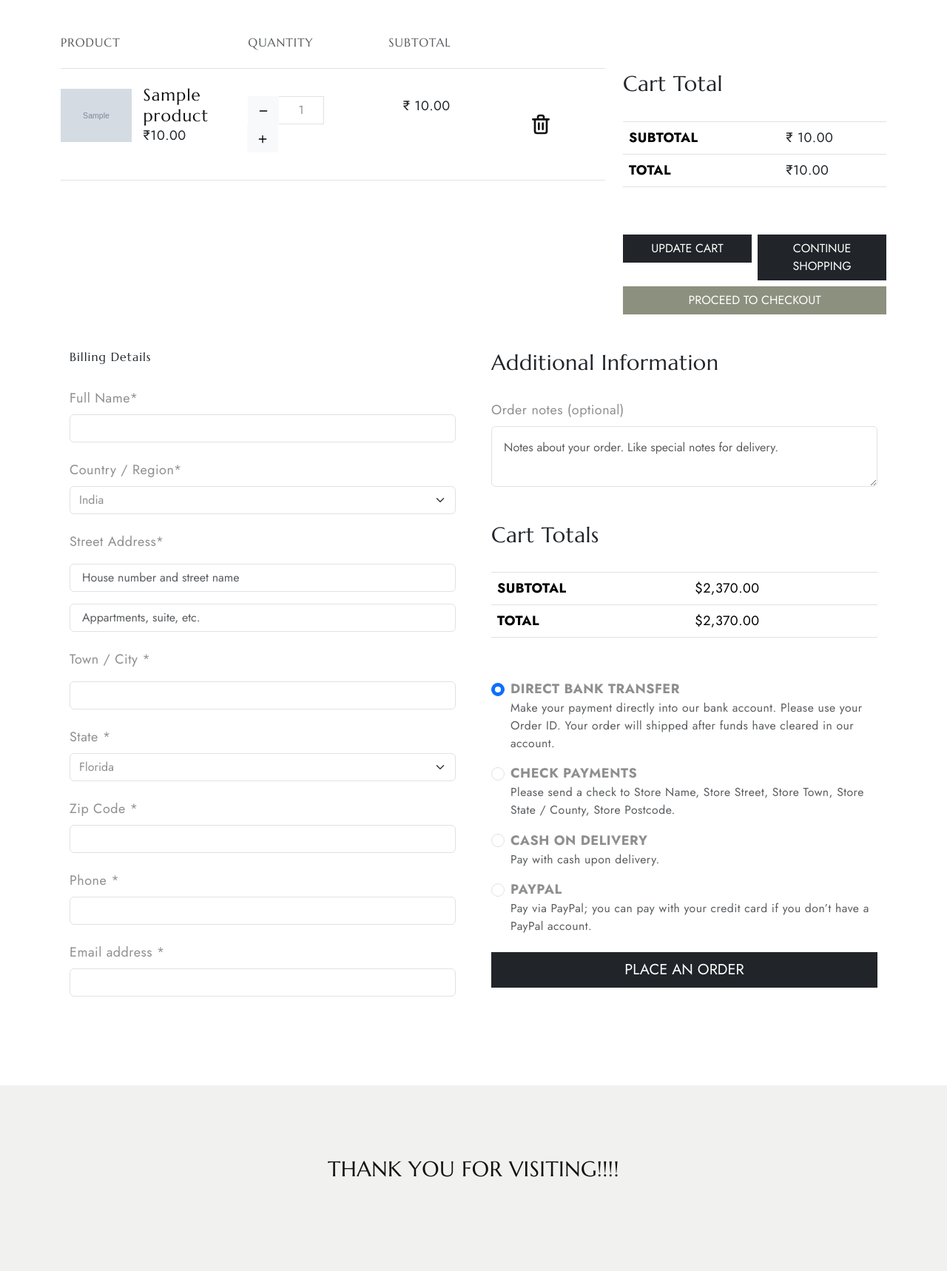
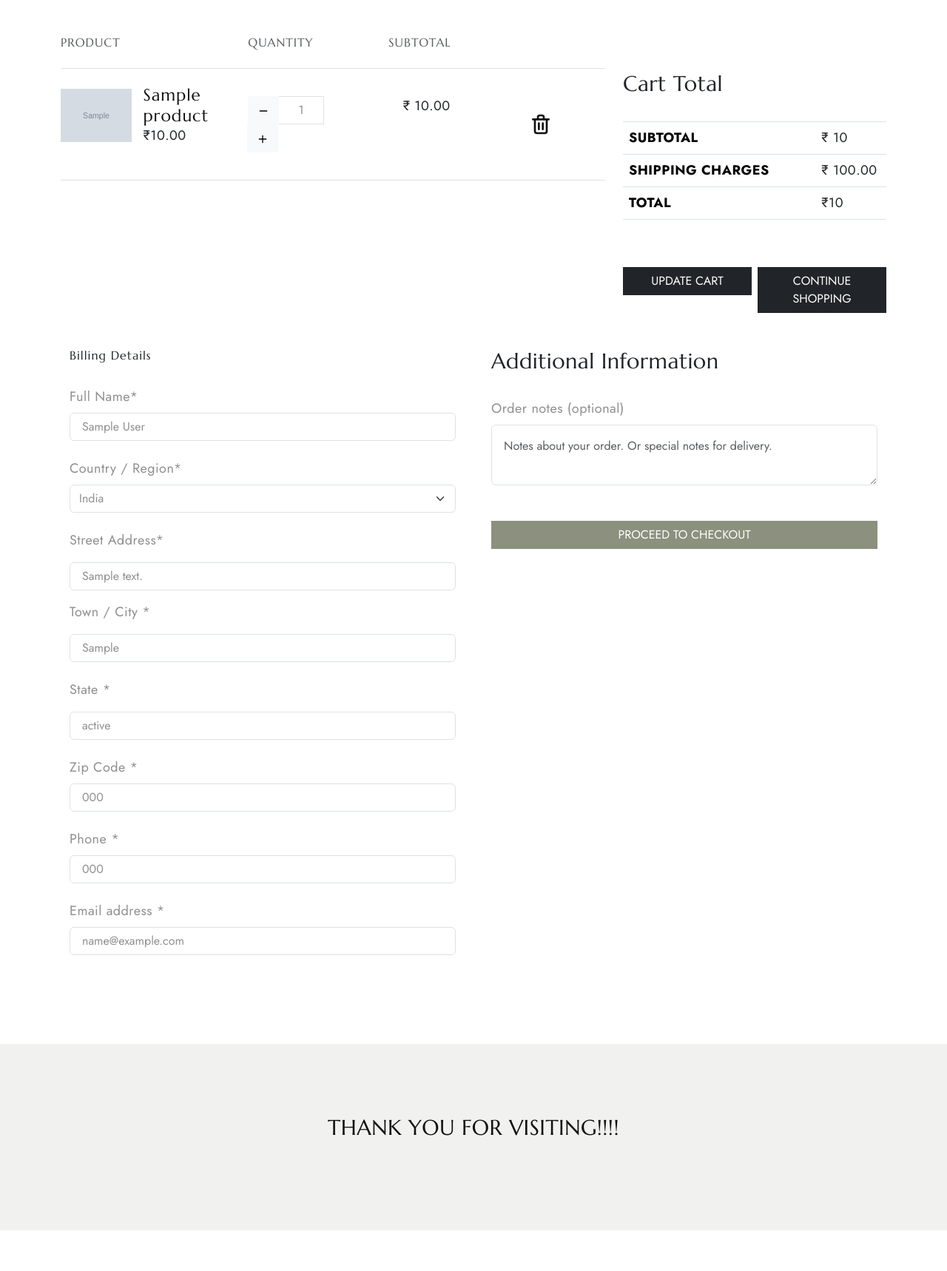
Before and after one commit to mblove-lace/Naavyaa2.0, a Django app: page /cart/ in a window 1280 px wide. Shown: the part 98-1816 px from the top of the page at 74% size. Run offline with Django 5.2, Linux system fonts and the light colour scheme; a user stored in the database is signed in; tables that the repository leaves empty hold one stand-in row (values such as "Sample post"); grey boxes marked "Sample" are stand-in pictures; parts of the project's set-up code (start-up, migrations or seed data) failed here and were passed over; some libraries are stand-ins or nearby versions.

Commit message:
11 Dec -Cart update and delete

```diff
--- a/Naavyaa/settings.py
+++ b/Naavyaa/settings.py
@@ -45,6 +45,7 @@ INSTALLED_APPS = [
     'django.contrib.sessions',
     'django.contrib.messages',
     'django.contrib.staticfiles',
+    'django.contrib.humanize',
     'django_ckeditor_5',
     'import_export',
 
--- a/store/views.py
+++ b/store/views.py
@@ -237,19 +237,18 @@ def add_to_cart(request):
 # >>>>>>>>>>>>>> Making cart view >>>>>>>>>>>>>>>>>>:
 #Checks whether session already contains a cart created earlier.
 #  WHY ? Guests don't have  a user account.
+# For guest users (not logged in), the cart is identified by session-based cart_id.
 
 def cart(request):
+    # if 'cart_id' is in the session, retrieve it; otherwise, set cart_id to None.
     if 'cart_id' in request.session:
         cart_id = request.session['cart_id']
     else:
         cart_id = None
+    # Fetching all cart items - QUERYSET (collection : list-like model objects) that match either the cart_id from the session or the logged-in user (if authenticated).
     items = store_models.Cart.objects.filter(Q(cart_id=cart_id) | Q(user=request.user)if request.user.is_authenticated else Q(cart_id=cart_id))
     cart_sub_total = store_models.Cart.objects.filter(Q(cart_id=cart_id) | Q(user=request.user)if request.user.is_authenticated else Q(cart_id=cart_id)).aggregate(sub_total= Sum("sub_total"))['sub_total']
-
-    try:
-        addresses = customer_models.Address.objects.filter(user=request.user)
-    except:
-        addresses = None
+    address = customer_models.Address.objects.filter(user=request.user).first()
     if not items:
         messages.info(request, "Your cart is empty")
         return redirect ("store:index")
@@ -257,7 +256,7 @@ def cart(request):
     context = {
         "items": items,
         "cart_sub_total": cart_sub_total,
-        "addresses": addresses,
+        "address": address,
     }
     return render (request, "store/cart.html", context)
 
@@ -290,22 +289,22 @@ def delete_cart_item(request):
 
 
 
-# def clear_cart_items(request):
-#     try:
-#         cart_id = request.session['cart_id']
-#         store_models.Cart.objects.filter(cart_id= cart_id).delete()
-#     except:
-#         pass
+def clear_cart_items(request):
+    try:
+        cart_id = request.session['cart_id']
+        store_models.Cart.objects.filter(cart_id= cart_id).delete()
+    except:
+        pass
 
-#     return
+    return
 
-# def checkout(request,order_id):
-#     order =store_models.Order.objects.get(order_id=order_id)
+def checkout(request,order_id):
+    order =store_models.Order.objects.get(order_id=order_id)
 
-#     context = {
-#         "order": order
-#     }
-#     return render (request, "store/checkout.html", context)
+    context = {
+        "order": order
+    }
+    return render (request, "store/checkout.html", context)
 
 
 # def coupon_apply(request, order_id):
@@ -374,7 +373,7 @@ def delete_cart_item(request):
 #     if response.status_code == 200:
 #         return response.json()['access_token']
 #     else:
-#         raise Exception(f"failed to get access token from Paypal. Status code: {response.status_code}")
+#         raise Exception(f "failed to get access token from Paypal. Status code: {response.status_code}")
 
 
 # def paypal_payment_verify(request, order_id):
--- a/templates/store/cart.html
+++ b/templates/store/cart.html
@@ -1,6 +1,10 @@
 {% extends 'partials/base.html' %}
+{% load humanize %}
 {% load static %}
 {% block content %}
+{% comment %} <form id="csrf-form" style="display:none;">
+    {% csrf_token %}
+  </form>  {% endcomment %}
     <section class="py-5">
         <div class="container">
             <div class="row">
@@ -71,8 +75,6 @@
                         </div>
                     </div>
                     </div>
-
-
             </div>
             </div>
 
@@ -89,7 +91,17 @@
                         <td data-title="Subtotal">
                         <span class="price-amount amount text-dark ps-5">
                             <bdi>
-                            <span class="price-currency-symbol">₹</span> {{item.sub_total}}
+                            <span class="price-currency-symbol">₹</span> {{cart_sub_total | intcomma }}
+                            </bdi>
+                        </span>
+                        </td>
+                    </tr>
+                    <tr class="subtotal pt-2 pb-2 border-top border-bottom">
+                        <th>Shipping Charges</th>
+                        <td data-title="Shipping Charges">
+                        <span class="price-amount amount text-dark ps-5">
+                            <bdi>
+                            <span class="price-currency-symbol">₹</span> 100.00
                             </bdi>
                         </span>
                         </td>
@@ -99,7 +111,7 @@
                         <td data-title="Total">
                         <span class="price-amount amount text-dark ps-5">
                             <bdi>
-                            <span class="price-currency-symbol">₹</span>{{item.sub_total}}</bdi>
+                            <span class="price-currency-symbol">₹</span class="cart_sub_total">{{cart_sub_total}}</bdi>
                         </span>
                         </td>
                     </tr>
@@ -109,19 +121,24 @@
                 <div class="button-wrap row g-2">
                 <div class="col-md-6"><button class="btn btn-dark text-uppercase btn-rounded-none w-100">Update Cart</button></div>
                 <div class="col-md-6"><button class="btn btn-dark text-uppercase btn-rounded-none w-100">Continue Shopping</button></div>
-                <div class="col-md-12"><button class="btn btn-primary text-uppercase btn-rounded-none w-100">Proceed to checkout</button></div>
                 </div>
             </div>
             </div>
+        {% endfor %}
+
+
+        {% if address %}
             <section class="checkout-wrap pb-5">
                 <div class="container">
-      <form class="form-group">
+                <form class="form-group" method="post" >{% csrf_token %}
+
                     <div class="row g-5">
                     <div class="col-lg-6">
                         <h6 class="text-dark pb-4">Billing Details</h6>
                         <div class="billing-details">
+
                         <label for="fname">Full Name*</label>
-              <input type="text" id="fname" name="firstname" class="form-control mt-2 mb-4 ps-3" value="{{ address.full_name|default:'' }}">
+                        <input type="text" id="name" name="name" class="form-control mt-2 mb-4 ps-3" value="{{ address.full_name|default:'' }}">
 
                         <label for="cname">Country / Region*</label>
                         <select class="form-select form-control mt-2 mb-4" aria-label="Default select example">
@@ -132,100 +149,42 @@
                             <option value="4">USA</option>
                         </select>
                         <label for="address">Street Address*</label>
-              <input type="text" id="adr" name="address" placeholder="House number and street name" class="form-control mt-3 ps-3 mb-3">
-              <input type="text" id="adr" name="address" placeholder="Appartments, suite, etc." class="form-control ps-3 mb-4">
+                        <input type="text" id="adr" name="address" placeholder="Enter full address " class="form-control mt-3 ps-3 mb-3" value="{{ address.address|default:'' }}" >
+
                         <label for="city">Town / City *</label>
-              <input type="text" id="city" name="city" class="form-control mt-3 ps-3 mb-4">
+                        <input type="text" id="city" name="city" class="form-control mt-3 ps-3 mb-4" value="{{ address.city|default:'' }}">
                         <label for="state">State *</label>
-              <select class="form-select form-control mt-2 mb-4" aria-label="Default select example">
-                <option selected="" hidden="">Florida</option>
-                <option value="1">New York</option>
-                <option value="2">Chicago</option>
-                <option value="3">Texas</option>
-                <option value="3">San Jose</option>
-                <option value="3">Houston</option>
-              </select>
+                        <input type="text" id="city" name="city" class="form-control mt-3 ps-3 mb-4" value="{{ address.state|default:'' }}">
                         <label for="zip">Zip Code *</label>
-              <input type="text" id="zip" name="zip" class="form-control mt-2 mb-4 ps-3">
+                        <input type="text" id="zip" name="zip" class="form-control mt-2 mb-4 ps-3"value="{{address.zip_code|default:'' }}">
                         <label for="email">Phone *</label>
-              <input type="text" id="phone" name="phone" class="form-control mt-2 mb-4 ps-3">
+                        <input type="text" id="phone" name="phone" class="form-control mt-2 mb-4 ps-3" value="{{ address.mobile|default:'' }}">
                         <label for="email">Email address *</label>
-              <input type="text" id="email" name="email" class="form-control mt-2 mb-4 ps-3">
+                        <input type="text" id="email" name="email" class="form-control mt-2 mb-4 ps-3" value="{{ address.email|default:'' }}">
                         </div>
                     </div>
                     <div class="col-lg-6">
                         <h4 class="text-dark pb-4">Additional Information</h4>
                         <div class="billing-details">
                         <label for="fname">Order notes (optional)</label>
-              <textarea class="form-control pt-3 pb-3 ps-3 mt-2" placeholder="Notes about your order. Like special notes for delivery."></textarea>
+                        <textarea class="form-control pt-3 pb-3 ps-3 mt-2" placeholder="Notes about your order. Or special notes for delivery."></textarea>
                     </div>
-            <div class="your-order mt-5">
-              <h4 class="display-7 text-dark pb-4">Cart Totals</h4>
-              <div class="total-price">
-                <table cellspacing="0" class="table">
-                  <tbody>
-                    <tr class="subtotal border-top border-bottom pt-2 pb-2 text-uppercase">
-                      <th>Subtotal</th>
-                      <td data-title="Subtotal">
-                        <span class="price-amount amount ps-5">
-                          <bdi>
-                            <span class="price-currency-symbol">$</span>2,370.00 </bdi>
-                        </span>
-                      </td>
-                    </tr>
-                    <tr class="order-total border-bottom pt-2 pb-2 text-uppercase">
-                      <th>Total</th>
-                      <td data-title="Total">
-                        <span class="price-amount amount ps-5">
-                          <bdi>
-                            <span class="price-currency-symbol">$</span>2,370.00 </bdi>
-                        </span>
-                      </td>
-                    </tr>
-                  </tbody>
-                </table>
+
                     <div class="list-group mt-5 mb-3">
-                  <label class="list-group-item d-flex gap-2 border-0">
-                    <input class="form-check-input flex-shrink-0" type="radio" name="listGroupRadios" id="listGroupRadios1" value="" checked>
-                    <span>
-                      <strong class="text-uppercase">Direct bank transfer</strong>
-                      <small class="d-block text-body-secondary">Make your payment directly into our bank account. Please use your Order ID. Your order will shipped after funds have cleared in our account.</small>
-                    </span>
-                  </label>
-                  <label class="list-group-item d-flex gap-2 border-0">
-                    <input class="form-check-input flex-shrink-0" type="radio" name="listGroupRadios" id="listGroupRadios2" value="">
-                    <span>
-                      <strong class="text-uppercase">Check payments</strong>
-                      <small class="d-block text-body-secondary">Please send a check to Store Name, Store Street, Store Town, Store State / County, Store Postcode.</small>
-                    </span>
-                  </label>
-                  <label class="list-group-item d-flex gap-2 border-0">
-                    <input class="form-check-input flex-shrink-0" type="radio" name="listGroupRadios" id="listGroupRadios3" value="">
-                    <span>
-                      <strong class="text-uppercase">Cash on delivery</strong>
-                      <small class="d-block text-body-secondary">Pay with cash upon delivery.</small>
-                    </span>
-                  </label>
-                  <label class="list-group-item d-flex gap-2 border-0">
-                    <input class="form-check-input flex-shrink-0" type="radio" name="listGroupRadios" id="listGroupRadios3" value="">
-                    <span>
-                      <strong class="text-uppercase">Paypal</strong>
-                      <small class="d-block text-body-secondary">Pay via PayPal; you can pay with your credit card if you don’t have a PayPal account.</small>
-                    </span>
-                  </label>
-                </div>
-                <button type="submit" name="submit" class="btn btn-dark btn-lg text-uppercase btn-rounded-none w-100">Place an order</button>
-              </div>
-            </div>
+
+                            <div class="col-md-12"><button class="btn btn-primary text-uppercase btn-rounded-none w-100">Proceed to checkout</button></div>
+
+
                     </div>
                     </div>
                 </form>
                 </div>
             </section>
+        {% endif %}
 
         </div>
         </div>
-         {% endfor %}
+
     </section>
 
 {% endblock content %}
```
Also changed, not shown: static/assets/js/functions1.js (deleted, +0 -65 lines). Lines whose indentation alone changed are shown as unchanged.
